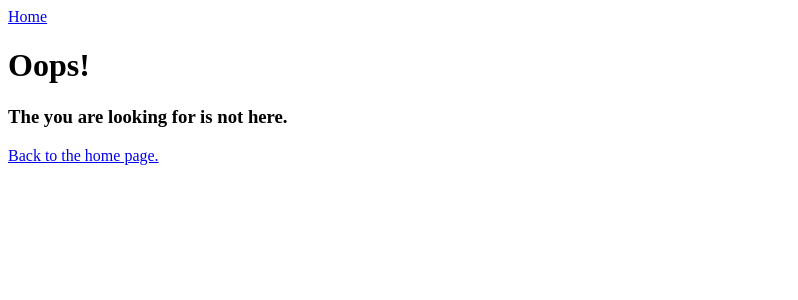
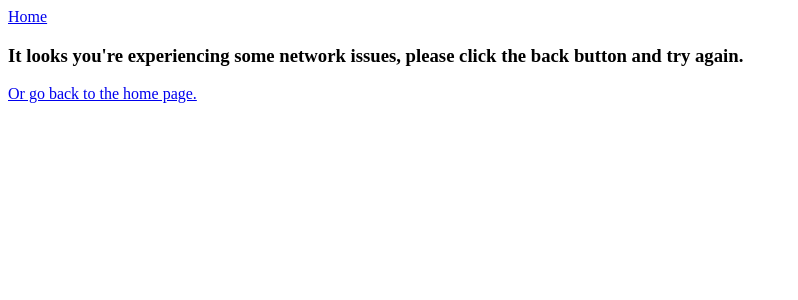
Before and after one commit to xiangyisss/FoodRecipes, a Vue app: page /network-issue in a window 1280 px wide. Before the commit this address led to /404. Shown: the top 300 px of the page, without its empty margins (0-798 px from the left). Built offline with nearby package versions, Linux system fonts and the light colour scheme.

Commit message:
not found component is done.

```diff
--- a/src/router/index.js
+++ b/src/router/index.js
@@ -3,7 +3,8 @@ import Home from "../views/Home.vue";
 import RecipeDetail from "@/views/RecipeDetail.vue";
 import CousineList from "@/views/CousineList.vue";
 import NotFound from "@/views/NotFound.vue";
-import store from "@/store/index";
+import NetworkIssue from "@/views/NetworkIssue.vue";
+import store from "@/store/index.js";
 
 const routes = [
   {
@@ -16,16 +17,22 @@ const routes = [
     name: "recipedetails",
     component: RecipeDetail,
     props: true,
-    beforEnter(routeTo, routeFrom, next) {
+    beforeEnter(routeTo, routeFrom, next) {
       store
         .dispatch("getRecipeDetails", routeTo.params.id)
-        .then((details) => {
-          routeTo.params.details = details;
+        .then((recipe) => {
+          routeTo.params.event = recipe;
+
           next();
         })
-        .catch((err) => {
-          if (err.response && err.response.status == 404) {
-            next({ name: "404", params: { resource: "recipe" } });
+        .catch((error) => {
+          if (error.response && error.response.status == 404) {
+            next({
+              name: "404",
+              params: { resource: "recipe" },
+            });
+          } else {
+            next({ name: "network-issue" });
           }
         });
     },
@@ -42,6 +49,11 @@ const routes = [
     props: true,
   },
   {
+    path: "/network-issue",
+    name: "network-issue",
+    component: NetworkIssue,
+  },
+  {
     path: "/:pathMatch(.*)*",
     redirect: { name: "404", params: { resource: "page" } },
   },
--- a/src/store/index.js
+++ b/src/store/index.js
@@ -41,14 +41,14 @@ export default createStore({
         .catch((err) => console.log(err));
     },
     getRecipeDetails({ commit }, id) {
-      axios
+      return axios
         .get(
           ` https://api.spoonacular.com/recipes/${id}/information?apiKey=376a071d9e3f4a76a57cb68329ff1cff&includeNutrition=false`
         )
         .then((res) => {
           commit("GET_RECIPE_DETAILS", res.data);
-        })
-        .catch((err) => console.log(err));
+          return res.data;
+        });
     },
     getIngredients({ commit }, id) {
       axios
--- /dev/null
+++ b/src/views/NetworkIssue.vue
@@ -0,0 +1,11 @@
+<template>
+  <div>
+    <h3>
+      It looks you're experiencing some network issues, please click the back
+      button and try again.
+    </h3>
+    <router-link :to="{ name: 'Home' }"
+      >Or go back to the home page.</router-link
+    >
+  </div>
+</template>
```
